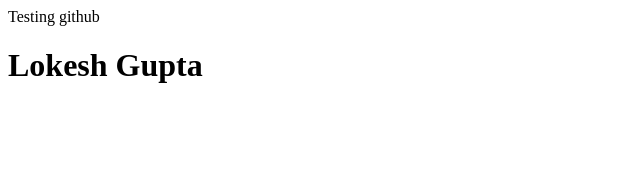
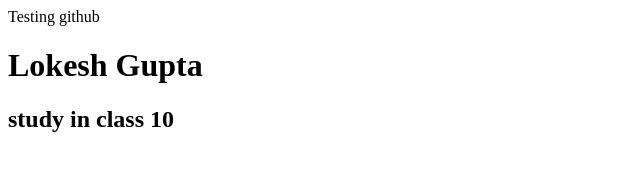
Before and after one commit to lokeshgupta2/testing-1, a plain HTML site: page index - Copy.html in a window 1280 px wide. Shown: the whole page, without its empty margins (0-640 px from the left). Drawn offline with Linux system fonts and the light colour scheme.

Commit message:
june commit

```diff
--- a/index - Copy.html
+++ b/index - Copy.html
@@ -4,5 +4,6 @@
 <body>
 <p>Testing github</p>
 <h1>Lokesh Gupta</h1>
+<h2>study in class 10</h2>
 </body>
 </html>
```
